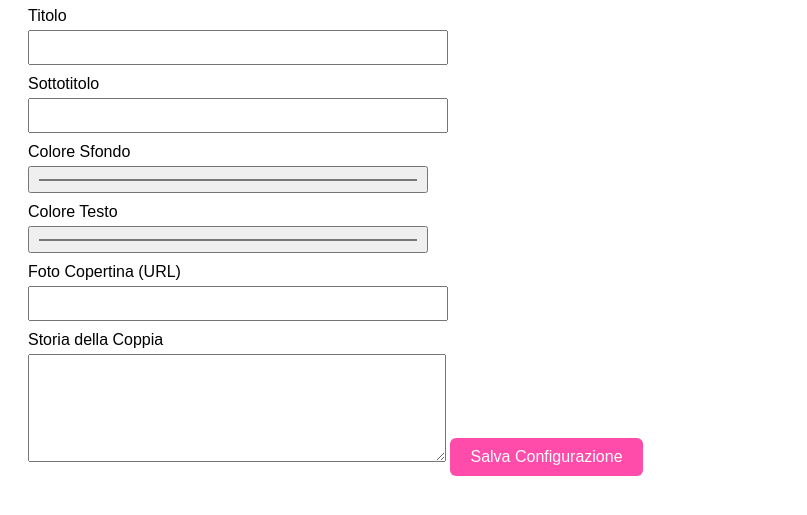
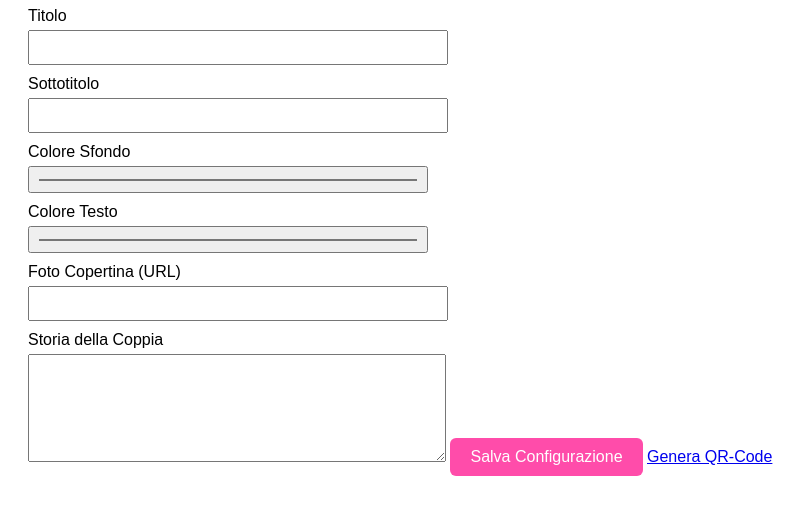
Before and after one commit to Kinay93/matrimonio_admin, a plain HTML site: page index.html in a window 1280 px wide. Shown: the part 169-684 px from the top of the page, without its empty margins (0-807 px from the left). Drawn offline with Linux system fonts and the light colour scheme.

Commit message:
Update index.html

```diff
--- a/index.html
+++ b/index.html
@@ -47,6 +47,7 @@
   <textarea id="storie" rows="6"></textarea>
 
   <button onclick="salvaConfig()">Salva Configurazione</button>
+<a href="qrcode.html" class="pulsante">Genera QR-Code</a>
 
   <script>
     function salvaConfig() {
```
